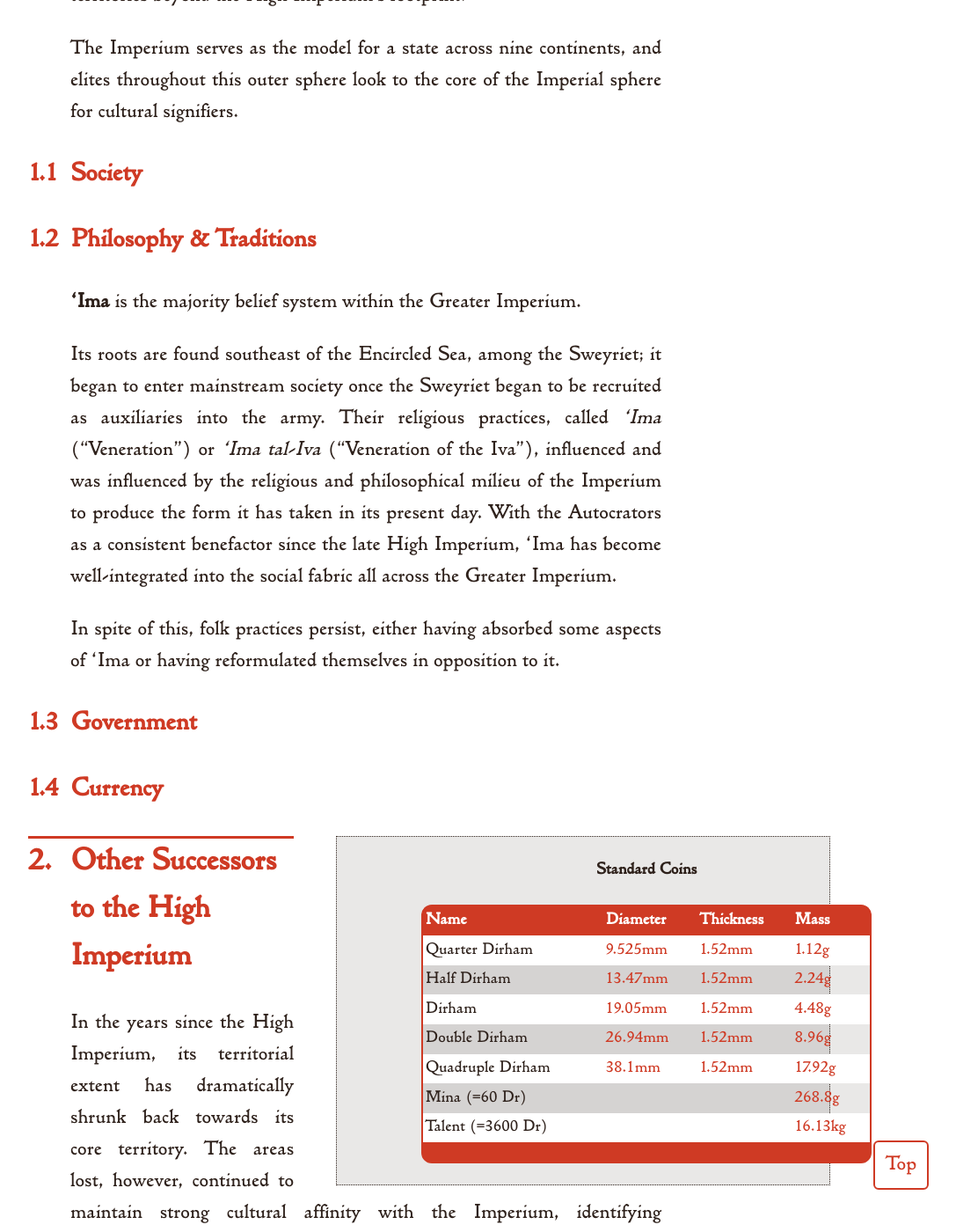
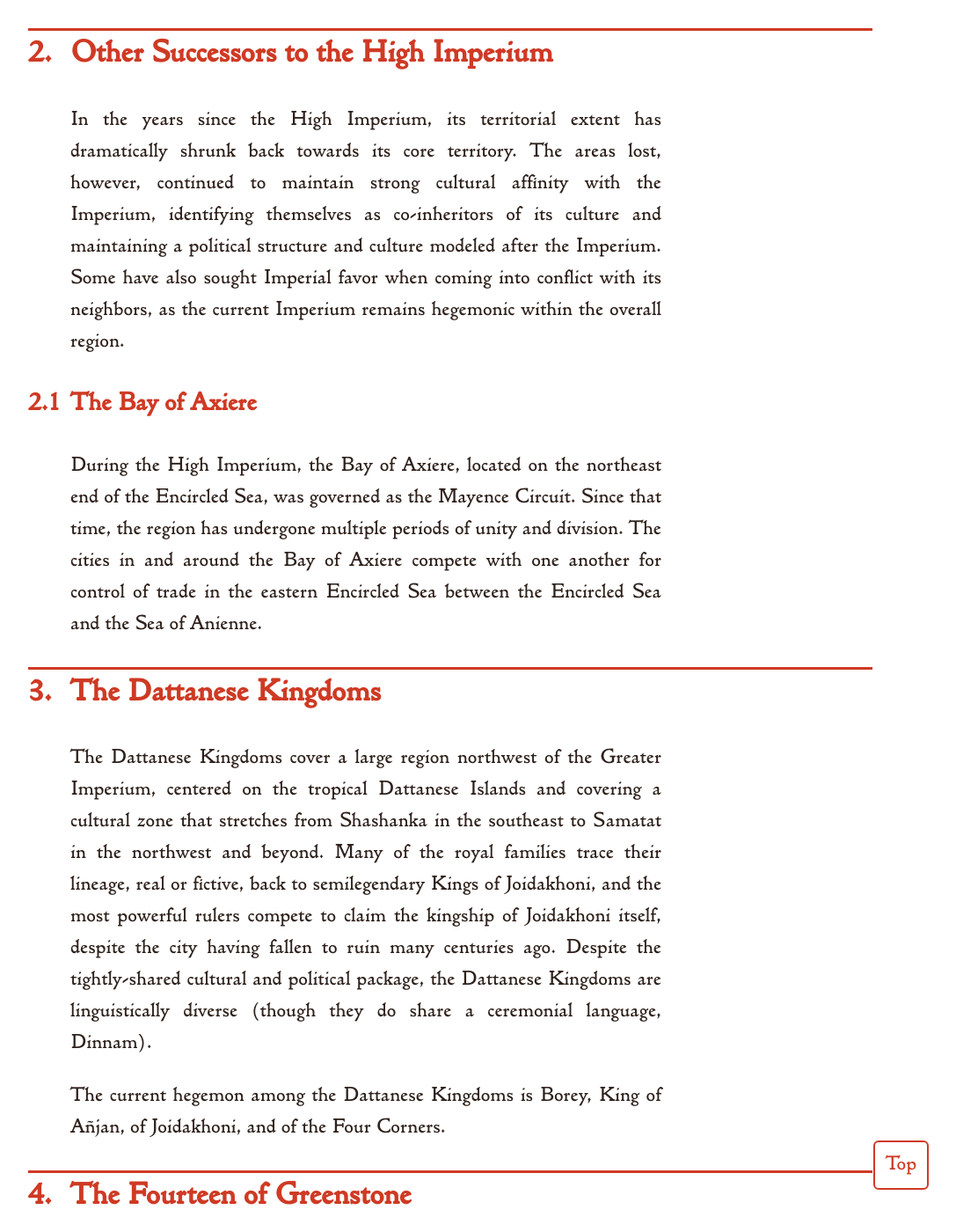
Before and after one commit to kmules1/kmules1.github.io, a Jekyll site: the page built from ecumene/regions/index.md, in a window 1280 px wide and 1400 px high, scrolled down 1757 px. Shown: the whole window at 88% size, without its empty margins (128-1215 px from the left). Built offline with Jekyll 4.4.1, drawn with Linux system fonts in a browser that asks for light colours; some of the changed text lies outside the part shown.

Commit message:
cal updates

```diff
--- a/ecumene/regions/index.md
+++ b/ecumene/regions/index.md
@@ -8,79 +8,6 @@ title: Regions
 The Imperium has had a global influence in the Ecumene due to its large area, its position in global sea trade, and its extensive history and staying power throughout the centuries. At its height, it held unmatchable power over three continents (Thrasu, Acaman, and Agelae) and a strong cultural influence in five more (the Two Daiphrons, Idan, Ctesia, Thoan, and Euchenor). By the present day (*7130*{: .ae}), its political ambitions have become more modest, having retreated to its imperial core and western territories. Within that space, dozens of successor states have come into existence, replicating Imperial forms and expanding them to new territories beyond the High Imperium's footprint.
 
 The Imperium serves as the model for a state across nine continents, and elites throughout this outer sphere look to the core of the Imperial sphere for cultural signifiers.
-
-### Society
-
-### Philosophy & Traditions
-
-**'Ima** is the majority belief system within the Greater Imperium.
-
-Its roots are found southeast of the Encircled Sea, among the Sweyriet; it began to enter mainstream society once the Sweyriet began to be recruited as auxiliaries into the army. Their religious practices, called *'Ima* ("Veneration") or *'Ima tal-Iva* ("Veneration of the Iva"), influenced and was influenced by the religious and philosophical milieu of the Imperium to produce the form it has taken in its present day. With the Autocrators as a consistent benefactor since the late High Imperium, 'Ima has become well-integrated into the social fabric all across the Greater Imperium.
-
-In spite of this, folk practices persist, either having absorbed some aspects of 'Ima or having reformulated themselves in opposition to it.
-
-### Government
-
-### Currency
-
-<aside class="sidebox table">
-	<table>
-		<caption>Standard Coins</caption>
-		<thead>
-
-			<tr>
-				<th>Name</th>
-				<th>Diameter</th>
-				<th>Thickness</th>
-				<th>Mass</th>
-			</tr>
-		</thead>
-		<tbody>
-			<tr>
-				<td>Quarter Dirham</td>
-				<td>9.525mm</td>
-				<td>1.52mm</td>
-				<td>1.12g</td>
-			</tr>
-			<tr>
-				<td>Half Dirham</td>
-				<td>13.47mm</td>
-				<td>1.52mm</td>
-				<td>2.24g</td>
-			</tr>
-			<tr>
-				<td>Dirham</td>
-				<td>19.05mm</td>
-				<td>1.52mm</td>
-				<td>4.48g</td>
-			</tr>
-			<tr>
-				<td>Double Dirham</td>
-				<td>26.94mm</td>
-				<td>1.52mm</td>
-				<td>8.96g</td>
-			</tr>
-			<tr>
-				<td>Quadruple Dirham</td>
-				<td>38.1mm</td>
-				<td>1.52mm</td>
-				<td>17.92g</td>
-			</tr>
-			<tr>
-				<td>Mina (=60 Dr)</td>
-				<td></td>
-				<td></td>
-				<td>268.8g</td>
-			</tr>
-			<tr>
-				<td>Talent (=3600 Dr)</td>
-				<td></td>
-				<td></td>
-				<td>16.13kg</td>
-			</tr>
-		</tbody>
-	</table>
-</aside>
 
 ## Other Successors to the High Imperium
 
```
Also changed, not shown: ecumene/regions/greater-imperium/index.md (+66 -0 lines), ecumene/world/index.md (+40 -75 lines).
